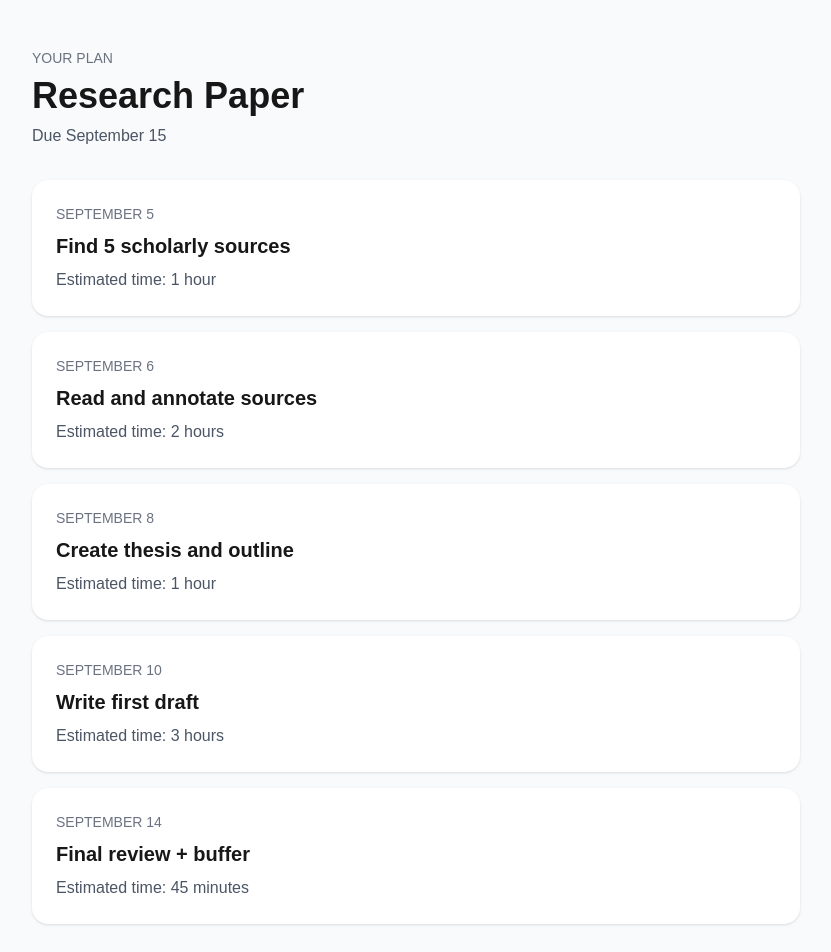
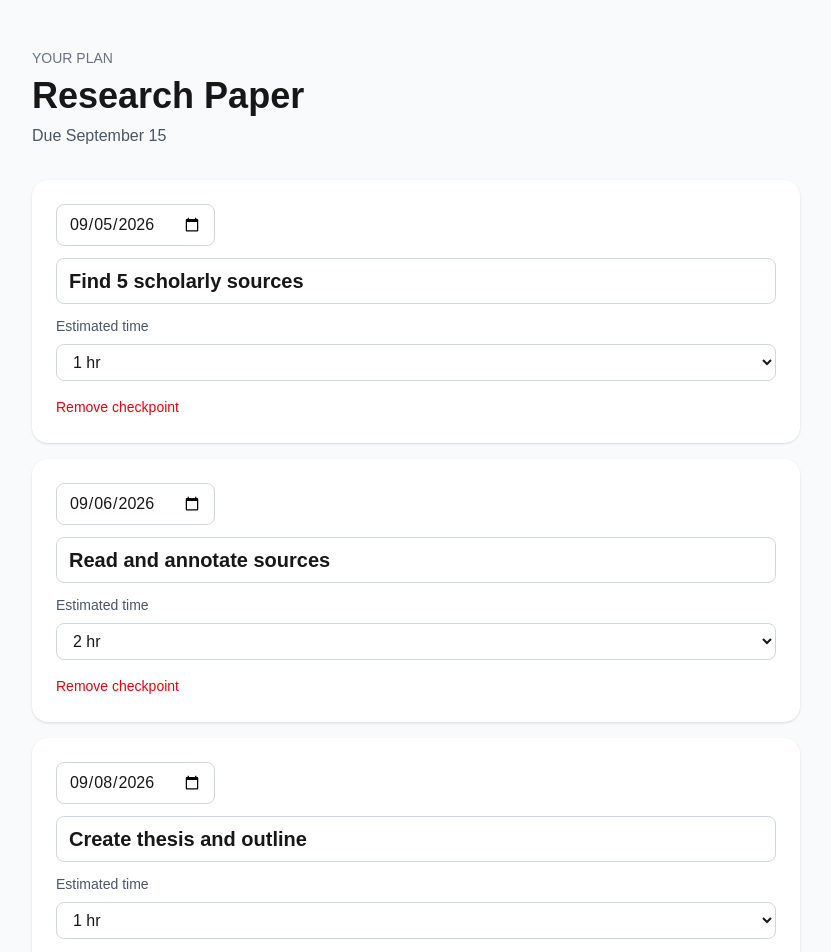
Before and after one commit to siddharthbandaru/HeadStart, a Next.js app: page /assignments/plan in a window 1280 px wide. Shown: the top 952 px of the page, without its empty margins (224-1055 px from the left). Built offline with nearby package versions, Linux system fonts and the light colour scheme.

Commit message:
updated review plan page to allow user edits to checkpoints

```diff
--- a/app/assignments/[id]/page.tsx
+++ b/app/assignments/[id]/page.tsx
@@ -1,8 +1,63 @@
+"use client";
+
+import { useState } from "react";
+
+const checkpoints = [
+  {
+    id: 1,
+    date: "September 5",
+    title: "Find 5 scholarly sources",
+    estimatedTime: "1 hour",
+  },
+  {
+    id: 2,
+    date: "September 6",
+    title: "Read and annotate sources",
+    estimatedTime: "2 hours",
+  },
+  {
+    id: 3,
+    date: "September 8",
+    title: "Create thesis and outline",
+    estimatedTime: "1 hour",
+  },
+  {
+    id: 4,
+    date: "September 10",
+    title: "Write first draft",
+    estimatedTime: "3 hours",
+  },
+  {
+    id: 5,
+    date: "September 14",
+    title: "Final review + buffer",
+    estimatedTime: "45 minutes",
+  },
+];
+
 export default function ActiveAssignmentPage() {
+  const [completed, setCompleted] = useState<number[]>([]);
+
+  const toggleCheckpoint = (id: number) => {
+    if (completed.includes(id)) {
+      setCompleted(completed.filter((checkpointId) => checkpointId !== id));
+    } else {
+      setCompleted([...completed, id]);
+    }
+  };
+
+  const progress = Math.round(
+    (completed.length / checkpoints.length) * 100
+  );
+
   return (
     <main className="min-h-screen bg-gray-50 px-6 py-12">
       <div className="mx-auto max-w-3xl">
-        <h1 className="text-4xl font-bold">
+        <p className="text-sm font-medium text-gray-500">
+          ACTIVE ASSIGNMENT
+        </p>
+
+        <h1 className="mt-2 text-4xl font-bold">
           Research Paper
         </h1>
 
@@ -10,14 +65,59 @@ export default function ActiveAssignmentPage() {
           Due September 15
         </p>
 
-        <div className="mt-8 rounded-2xl bg-white p-6 shadow-sm">
-          <h2 className="text-xl font-semibold">
-            Active Plan
-          </h2>
+        <div className="mt-6">
+          <div className="mb-2 flex justify-between text-sm text-gray-600">
+            <span>
+              {completed.length} of {checkpoints.length} checkpoints complete
+            </span>
 
-          <p className="mt-2 text-gray-600">
-            Your checkpoints will go here.
-          </p>
+            <span>{progress}%</span>
+          </div>
+
+          <div className="h-3 w-full rounded-full bg-gray-200">
+            <div
+              className="h-3 rounded-full bg-black"
+              style={{ width: `${progress}%` }}
+            />
+          </div>
+        </div>
+
+        <div className="mt-8 space-y-4">
+          {checkpoints.map((checkpoint) => {
+            const isCompleted = completed.includes(checkpoint.id);
+
+            return (
+              <div
+                key={checkpoint.id}
+                className="flex items-start gap-4 rounded-2xl bg-white p-6 shadow-sm"
+              >
+                <input
+                  type="checkbox"
+                  checked={isCompleted}
+                  onChange={() => toggleCheckpoint(checkpoint.id)}
+                  className="mt-1 h-5 w-5"
+                />
+
+                <div>
+                  <p className="text-sm font-medium text-gray-500">
+                    {checkpoint.date}
+                  </p>
+
+                  <h2
+                    className={`mt-1 text-xl font-semibold ${
+                      isCompleted ? "text-gray-400 line-through" : ""
+                    }`}
+                  >
+                    {checkpoint.title}
+                  </h2>
+
+                  <p className="mt-1 text-gray-600">
+                    Estimated time: {checkpoint.estimatedTime}
+                  </p>
+                </div>
+              </div>
+            );
+          })}
         </div>
       </div>
     </main>
--- a/app/assignments/plan/page.tsx
+++ b/app/assignments/plan/page.tsx
@@ -1,39 +1,80 @@
+"use client";
+
 import Link from "next/link";
+import { useState } from "react";
 
-const checkpoints = [
+export default function AssignmentPlanPage() {
+  const [checkpoints, setCheckpoints] = useState([
     {
       id: 1,
-    date: "SEPTEMBER 5",
+      date: "2026-09-05",
       title: "Find 5 scholarly sources",
-    estimatedTime: "1 hour",
+      estimatedMinutes: 60,
     },
     {
       id: 2,
-    date: "SEPTEMBER 6",
+      date: "2026-09-06",
       title: "Read and annotate sources",
-    estimatedTime: "2 hours",
+      estimatedMinutes: 120,
     },
     {
       id: 3,
-    date: "SEPTEMBER 8",
+      date: "2026-09-08",
       title: "Create thesis and outline",
-    estimatedTime: "1 hour",
+      estimatedMinutes: 60,
     },
     {
       id: 4,
-    date: "SEPTEMBER 10",
+      date: "2026-09-10",
       title: "Write first draft",
-    estimatedTime: "3 hours",
+      estimatedMinutes: 180,
     },
     {
       id: 5,
-    date: "SEPTEMBER 14",
+      date: "2026-09-14",
       title: "Final review + buffer",
-    estimatedTime: "45 minutes",
+      estimatedMinutes: 45,
     },
-];
+  ]);
 
-export default function AssignmentPlanPage() {
+  const updateCheckpoint = (
+    id: number,
+    field: "title" | "date" | "estimatedMinutes",
+    value: string | number
+  ) => {
+    setCheckpoints(
+      checkpoints.map((checkpoint) =>
+        checkpoint.id === id
+          ? { ...checkpoint, [field]: value }
+          : checkpoint
+      )
+    );
+  };
+
+  const deleteCheckpoint = (id: number) => {
+    setCheckpoints(
+      checkpoints.filter((checkpoint) => checkpoint.id !== id)
+    );
+  };
+
+  const addCheckpoint = () => {
+    const newCheckpoint = {
+      id: Date.now(),
+      date: "",
+      title: "",
+      estimatedMinutes: 0,
+    };
+
+    setCheckpoints([...checkpoints, newCheckpoint]);
+  };
+
+    const isPlanValid = checkpoints.every(
+    (checkpoint) =>
+        checkpoint.date !== "" &&
+        checkpoint.title.trim() !== "" &&
+        checkpoint.estimatedMinutes > 0
+    );
+
   return (
     <main className="min-h-screen bg-gray-50 px-6 py-12">
       <div className="mx-auto max-w-3xl">
@@ -55,27 +96,100 @@ export default function AssignmentPlanPage() {
               key={checkpoint.id}
               className="rounded-2xl bg-white p-6 shadow-sm"
             >
-              <p className="text-sm font-medium text-gray-500">
-                {checkpoint.date}
-              </p>
+              <input
+                type="date"
+                value={checkpoint.date}
+                onChange={(e) =>
+                  updateCheckpoint(
+                    checkpoint.id,
+                    "date",
+                    e.target.value
+                  )
+                }
+                className="rounded-lg border border-gray-300 px-3 py-2"
+              />
 
-              <h2 className="mt-2 text-xl font-semibold">
-                {checkpoint.title}
-              </h2>
+              <input
+                type="text"
+                value={checkpoint.title}
+                onChange={(e) =>
+                  updateCheckpoint(
+                    checkpoint.id,
+                    "title",
+                    e.target.value
+                  )
+                }
+                className="mt-3 w-full rounded-lg border border-gray-300 px-3 py-2 text-xl font-semibold"
+              />
 
-              <p className="mt-2 text-gray-600">
-                Estimated time: {checkpoint.estimatedTime}
-              </p>
+              <div className="mt-3">
+                <label className="mb-2 block text-sm text-gray-600">
+                    Estimated time
+                </label>
+
+                <select
+                    value={checkpoint.estimatedMinutes}
+                    onChange={(e) =>
+                    updateCheckpoint(
+                        checkpoint.id,
+                        "estimatedMinutes",
+                        Number(e.target.value)
+                    )
+                    }
+                    className="w-full rounded-lg border border-gray-300 px-3 py-2"
+                >
+                    <option value={0} disabled>
+                        Choose a time
+                    </option>
+
+                    <option value={15}>15 min</option>
+                    <option value={30}>30 min</option>
+                    <option value={45}>45 min</option>
+                    <option value={60}>1 hr</option>
+                    <option value={90}>1 hr 30 min</option>
+                    <option value={120}>2 hr</option>
+                    <option value={150}>2 hr 30 min</option>
+                    <option value={180}>3 hr</option>
+                    <option value={240}>4 hr</option>
+                    <option value={300}>5 hr</option>
+                </select>
+                </div>
+
+              <button
+                type="button"
+                onClick={() => deleteCheckpoint(checkpoint.id)}
+                className="mt-4 text-sm font-medium text-red-600"
+              >
+                Remove checkpoint
+              </button>
             </div>
           ))}
         </div>
+
+        <button
+          type="button"
+          onClick={addCheckpoint}
+          className="mt-4 w-full rounded-lg border border-gray-300 px-6 py-3 font-medium"
+        >
+          + Add Checkpoint
+        </button>
+
         <div className="mt-8">
+          {isPlanValid ? (
             <Link
                 href="/assignments/1"
-                    className=" block w-full rounded-lg bg-black px-6 py-3 text-center font-medium text-white"
+                className="block w-full rounded-lg bg-black px-6 py-3 text-center font-medium text-white"
             >
                 Accept Plan
             </Link>
+            ) : (
+            <button
+                disabled
+                className="w-full cursor-not-allowed rounded-lg bg-gray-300 px-6 py-3 font-medium text-gray-500"
+            >
+                Complete all checkpoints to continue
+            </button>
+            )}
         </div>
       </div>
     </main>
--- a/app/page.tsx
+++ b/app/page.tsx
@@ -2,19 +2,59 @@ import Link from "next/link";
 
 export default function Home() {
   return (
-    <main className="min-h-screen flex flex-col items-center justify-center">
-      <h1 className="text-5xl font-bold">Headstart</h1>
+    <main className="min-h-screen bg-gray-50 px-6 py-12">
+      <div className="mx-auto max-w-4xl">
+        <div className="flex items-center justify-between">
+          <div>
+            <h1 className="text-4xl font-bold">Headstart</h1>
+            <p className="mt-2 text-gray-600">
+              Stay ahead of your assignments.
+            </p>
+          </div>
 
-      <p className="mt-4 text-lg">
-        Turn assignments into a realistic plan.
-      </p>
+          <Link
+            href="/assignments/new"
+            className="rounded-lg bg-black px-5 py-3 font-medium text-white"
+          >
+            Create Assignment
+          </Link>
+        </div>
 
-      <Link
-      href="/assignments/new"
-      className="mt-6 rounded-lg bg-black px-6 py-3 text-white"
-      >
-        Create Assignment
-      </Link>
+        <div className="mt-10">
+          <h2 className="text-2xl font-semibold">
+            Active Assignments
+          </h2>
+
+          <Link
+            href="/assignments/1"
+            className="mt-4 block rounded-2xl bg-white p-6 shadow-sm"
+          >
+            <div className="flex items-start justify-between">
+              <div>
+                <h3 className="text-xl font-semibold">
+                  Research Paper
+                </h3>
+
+                <p className="mt-1 text-gray-600">
+                  Due September 15
+                </p>
+              </div>
+
+              <p className="text-sm font-medium text-gray-500">
+                40%
+              </p>
+            </div>
+
+            <div className="mt-4 h-3 w-full rounded-full bg-gray-200">
+              <div className="h-3 w-[40%] rounded-full bg-black" />
+            </div>
+
+            <p className="mt-3 text-sm text-gray-600">
+              2 of 5 checkpoints complete
+            </p>
+          </Link>
+        </div>
+      </div>
     </main>
   );
 }
```
Also changed, not shown: 2 other files (tests, documents, lock files or other folders). Lines whose indentation alone changed are shown as unchanged.
